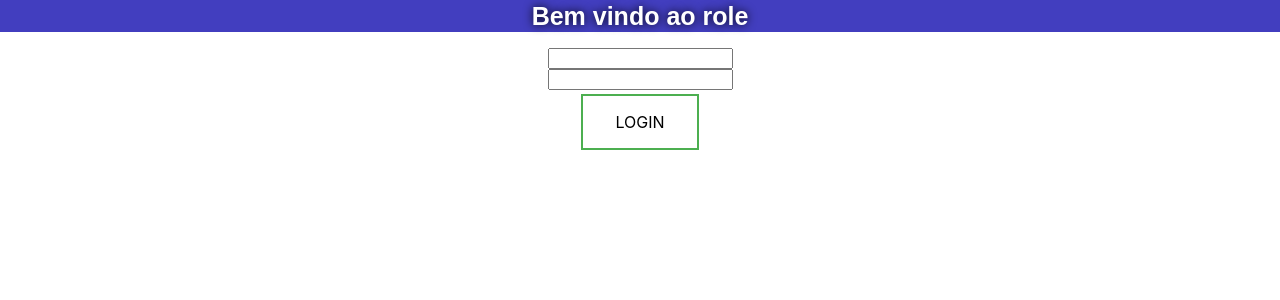
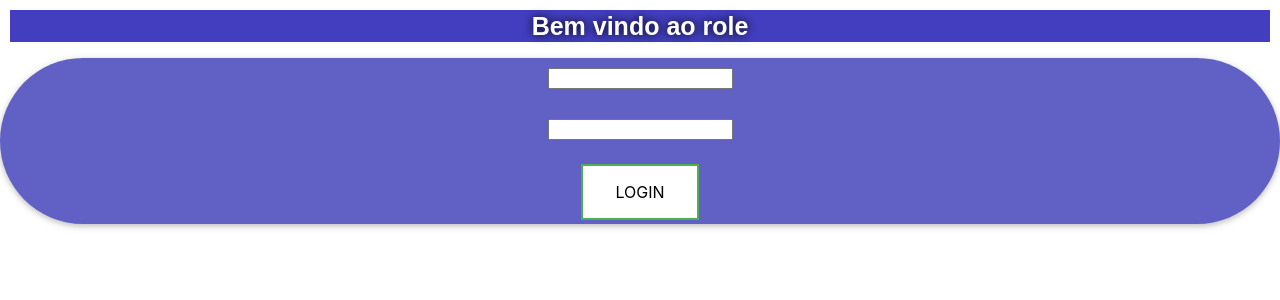
Before and after one commit to ttvsilveirael/inverse, an Angular app: page / in a window 1280 px wide. Shown: the top 300 px of the page. Built offline with nearby package versions, Linux system fonts and the light colour scheme.

Commit message:
alteraçoes no botao

```diff
--- a/src/app/components/home/home.component.scss
+++ b/src/app/components/home/home.component.scss
@@ -13,4 +13,7 @@ h1 {
     font-weight: bold;
     text-align: center;
     text-shadow: 0 0 10px black;
+    margin-top: 10px;
+    margin-left: 10px;
+    margin-right: 10px;
 }
--- a/src/app/components/login/login.component.html
+++ b/src/app/components/login/login.component.html
@@ -1,6 +1,6 @@
 <div class="login-container">
     <my-image></my-image>
     <my-textinput></my-textinput>
-    <my-textinput>[password]</my-textinput>
+    <my-textinput>["password"]/</my-textinput>
     <my-button [label]="'LOGIN'"></my-button>
 </div>
--- a/src/app/components/login/login.component.scss
+++ b/src/app/components/login/login.component.scss
@@ -1,43 +1,26 @@
     .login-container {
-        text-align: center
+        text-align: center;
+        border-radius: 100px;
+        border: 10px;
+        border-bottom-width: 50;
+        background-color: rgb(97, 97, 197);
     }
 
-    .text-white,
-    .text-white-houve:hover,
-    login-container {
+    .login-container {
         color: #FFFFFF !important;
     }
 
-    .shadow-1,
-    .bt,
-    .container {
+    .login-container {
         box-shadow: 0 1px 3px rgba(0, 0, 0, 0.12), 0 1px 2px rgba(0, 0, 0, 0.24);
     }
 
-    .shadow-2,
-    .bt:hover,
-    .context_menu_pai,
-    .box_login,
-    .datepicker.dropdown-menu,
-    .dialogbox,
-    .overflow-menu ul {
+    .login-container {
         box-shadow: 0 2px 5px 0 rgba(0, 0, 0, 0.16), 0 2px 10px 0 rgba(0, 0, 0, 0.12);
     }
 
-    login-container {
+    .login-container {
         transition: all .3s ease-out;
         transition-property: all;
         transition-duration: 0.3s;
         transition-timing-function: ease-out;
     }
-
-    login-container {
-        border: 0;
-        padding: 10px;
-        width: 200px;
-        height: 50px;
-        display: inline-block;
-        margin: 10px;
-        cursor: pointer;
-        border-radius: 4px;
-    }
--- a/src/app/components/my_button/my_button.component.scss
+++ b/src/app/components/my_button/my_button.component.scss
@@ -1,5 +1,5 @@
     .button {
-        background-color: #4CAF50;
+        background-color: #393e3a;
         /* Green */
         border: none;
         color: white;
--- a/src/app/components/my_text_input/my_text_input.component.scss
+++ b/src/app/components/my_text_input/my_text_input.component.scss
@@ -0,0 +1,8 @@
+.my-text-input {
+    margin-bottom: 10px;
+}
+
+.input {
+    margin-top: 10px;
+    margin-bottom: 10px;
+}
```
